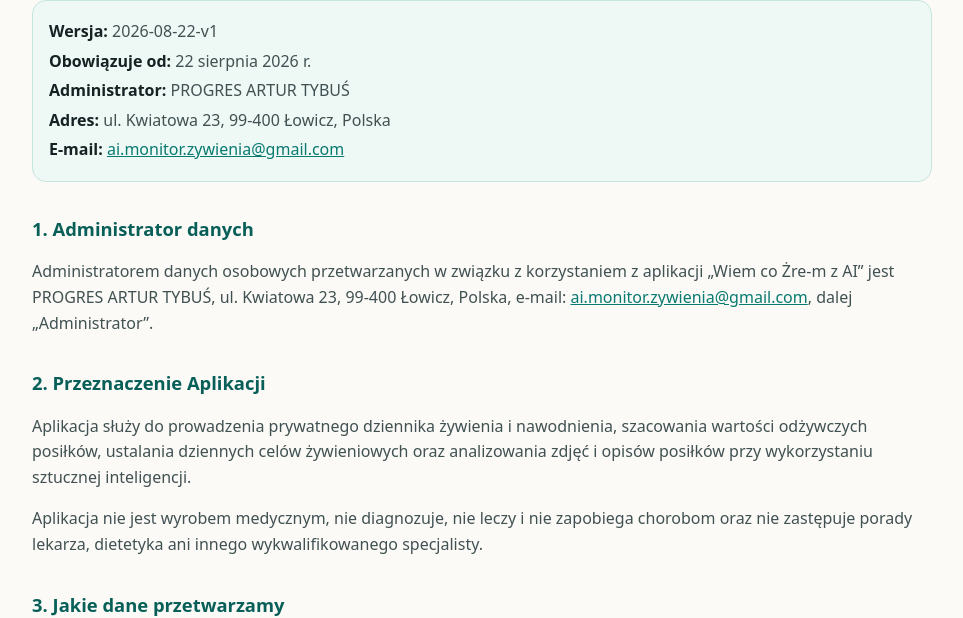
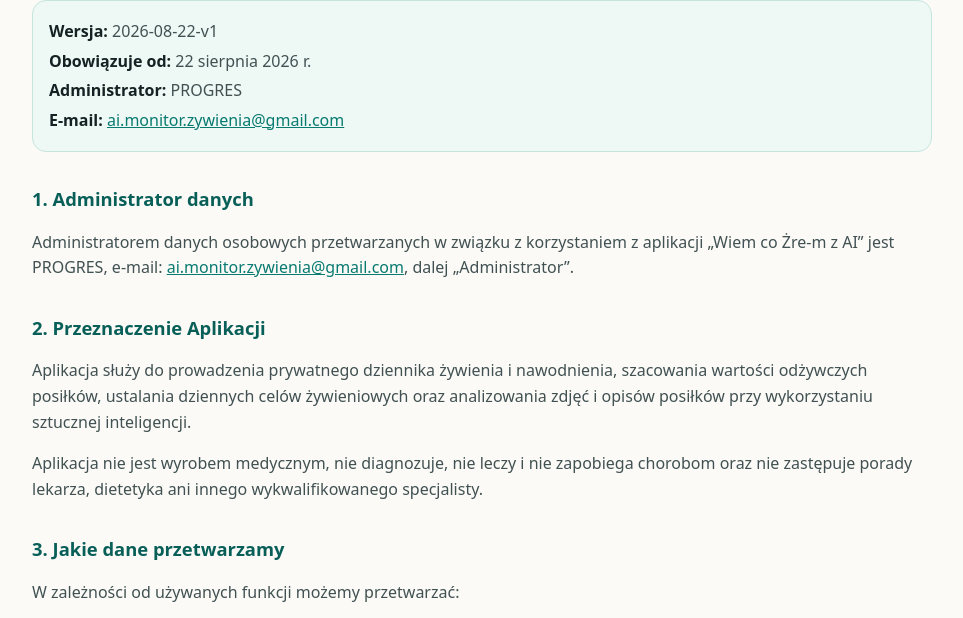
Before and after one commit to atybus-create/dieta-v2-pwa, a plain HTML site: page polityka-prywatnosci.html in a window 1280 px wide. Shown: the part 126-744 px from the top of the page, without its empty margins (158-1121 px from the left). Drawn offline with Linux system fonts and the light colour scheme.

Commit message:
Trim public administrator identity in privacy policy

```diff
--- a/polityka-prywatnosci.html
+++ b/polityka-prywatnosci.html
@@ -17,13 +17,12 @@
   <div class="meta">
     <p><strong>Wersja:</strong> 2026-08-22-v1</p>
     <p><strong>Obowiązuje od:</strong> 22 sierpnia 2026 r.</p>
-    <p><strong>Administrator:</strong> PROGRES ARTUR TYBUŚ</p>
-    <p><strong>Adres:</strong> ul. Kwiatowa 23, 99-400 Łowicz, Polska</p>
+    <p><strong>Administrator:</strong> PROGRES</p>
     <p><strong>E-mail:</strong> <a href="mailto:ai.monitor.zywienia@gmail.com">ai.monitor.zywienia@gmail.com</a></p>
   </div>
 
   <h2>1. Administrator danych</h2>
-  <p>Administratorem danych osobowych przetwarzanych w związku z korzystaniem z aplikacji „Wiem co Żre-m z AI” jest PROGRES ARTUR TYBUŚ, ul. Kwiatowa 23, 99-400 Łowicz, Polska, e-mail: <a href="mailto:ai.monitor.zywienia@gmail.com">ai.monitor.zywienia@gmail.com</a>, dalej „Administrator”.</p>
+  <p>Administratorem danych osobowych przetwarzanych w związku z korzystaniem z aplikacji „Wiem co Żre-m z AI” jest PROGRES, e-mail: <a href="mailto:ai.monitor.zywienia@gmail.com">ai.monitor.zywienia@gmail.com</a>, dalej „Administrator”.</p>
 
   <h2>2. Przeznaczenie Aplikacji</h2>
   <p>Aplikacja służy do prowadzenia prywatnego dziennika żywienia i nawodnienia, szacowania wartości odżywczych posiłków, ustalania dziennych celów żywieniowych oraz analizowania zdjęć i opisów posiłków przy wykorzystaniu sztucznej inteligencji.</p>
```
